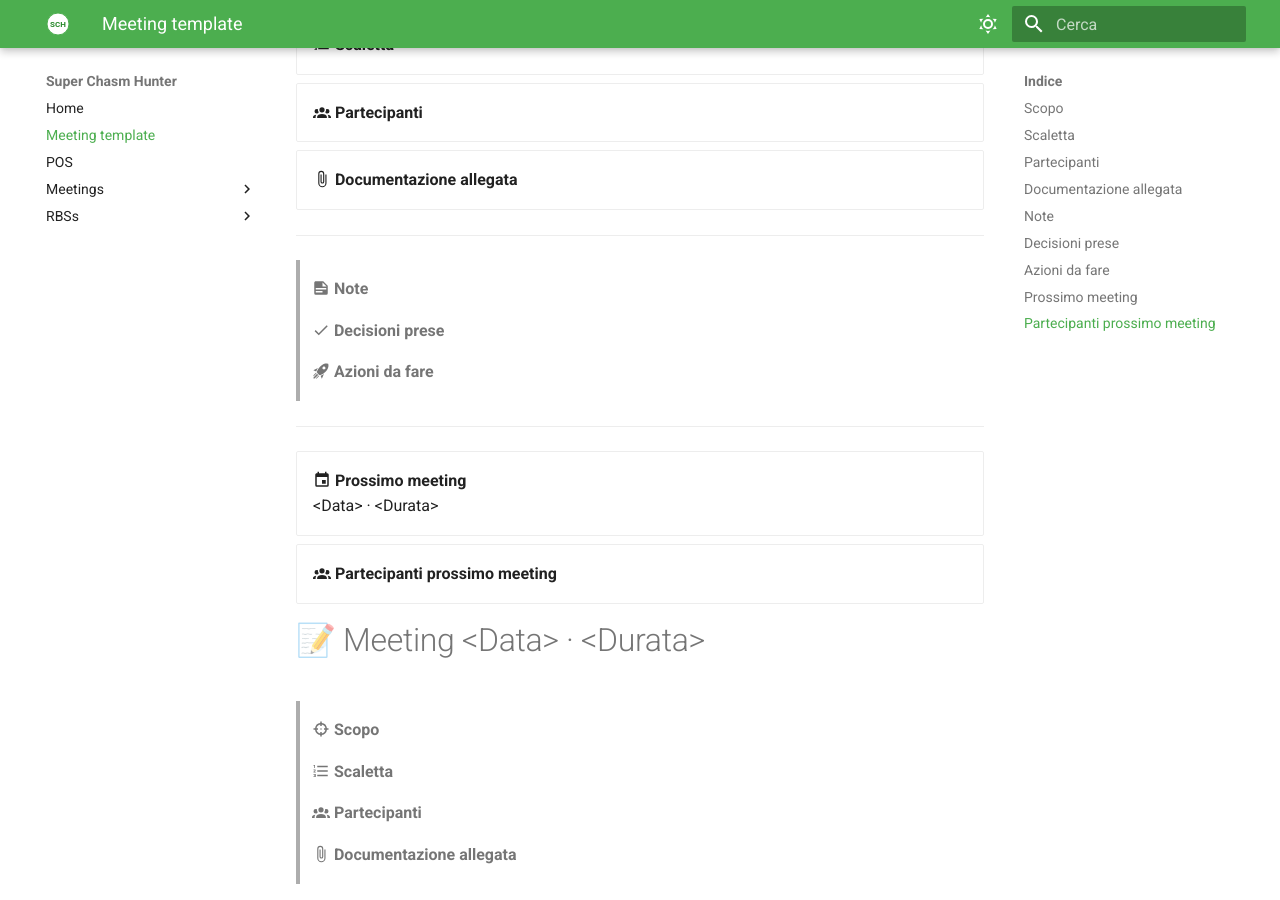
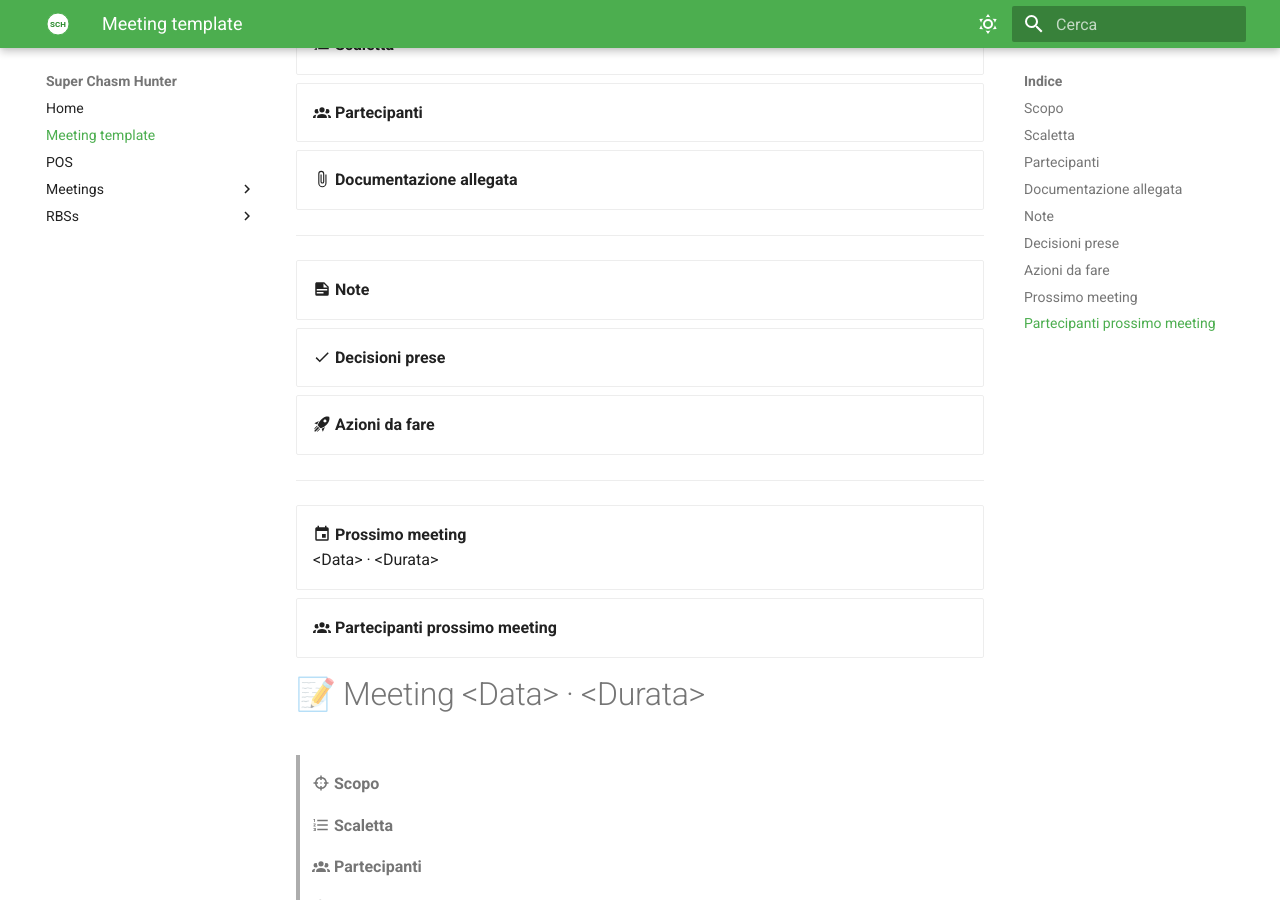
Before and after one commit to FilippoGurioli/super-chasm-hunter-pm, an MkDocs documentation site: the page built from docs/Meeting template.md, in a window 1280 px wide and 900 px high, scrolled down 1325 px. Built offline with MkDocs 1.6.1 and Material for MkDocs 9.7.7, drawn with Linux system fonts in a browser that asks for light colours.

Commit message:
Removed cit line

```diff
--- a/docs/Meeting template.md
+++ b/docs/Meeting template.md
@@ -72,13 +72,13 @@ title: Meeting template
 
 <div class="grid grid-single" markdown>
 
-> :material-note-text: **Note**
+:material-note-text: **Note**
 { .card }
 
-> :material-check: **Decisioni prese**
+:material-check: **Decisioni prese**
 { .card }
 
-> :material-rocket-launch: **Azioni da fare**
+:material-rocket-launch: **Azioni da fare**
 { .card }
 
 </div>
```
